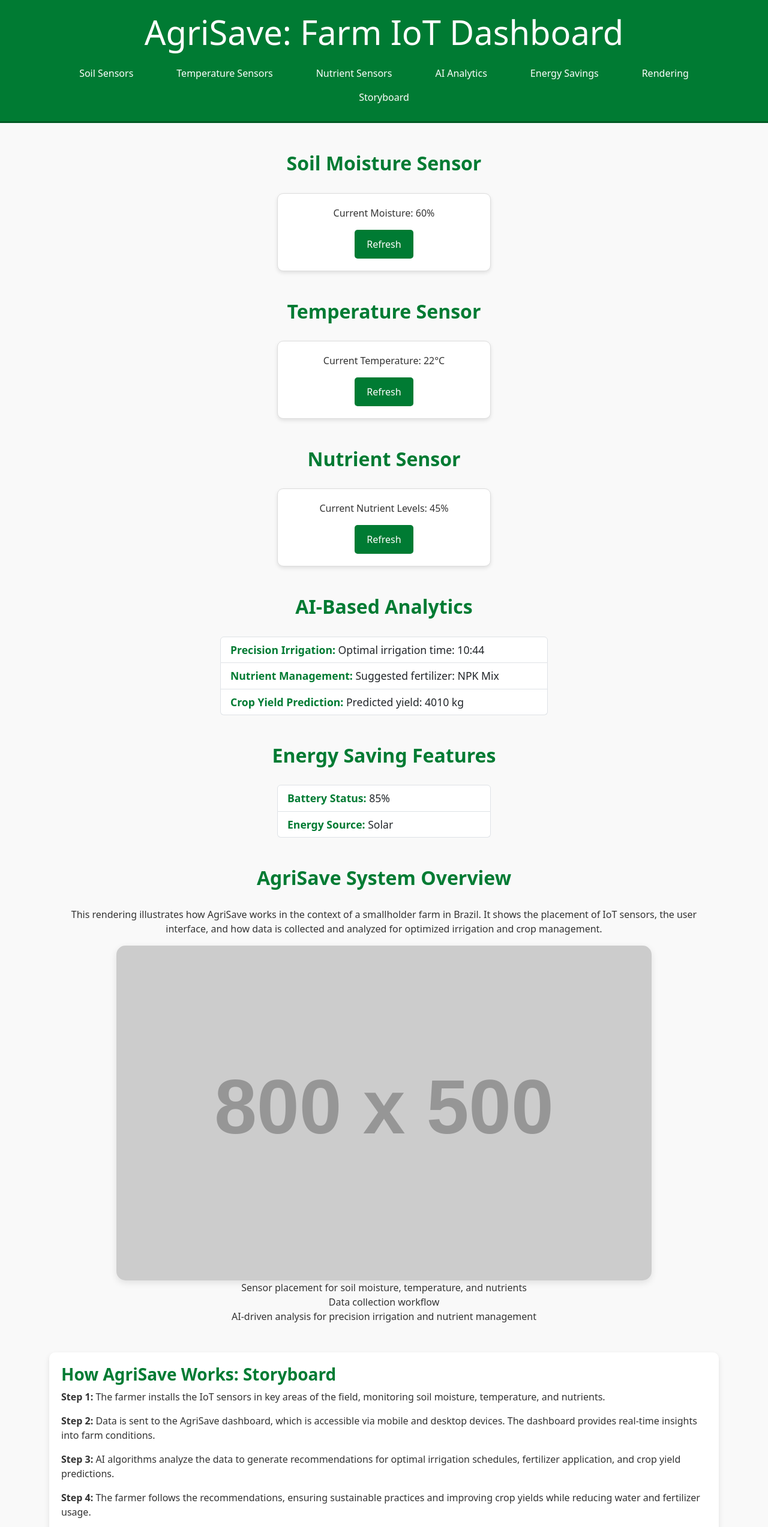
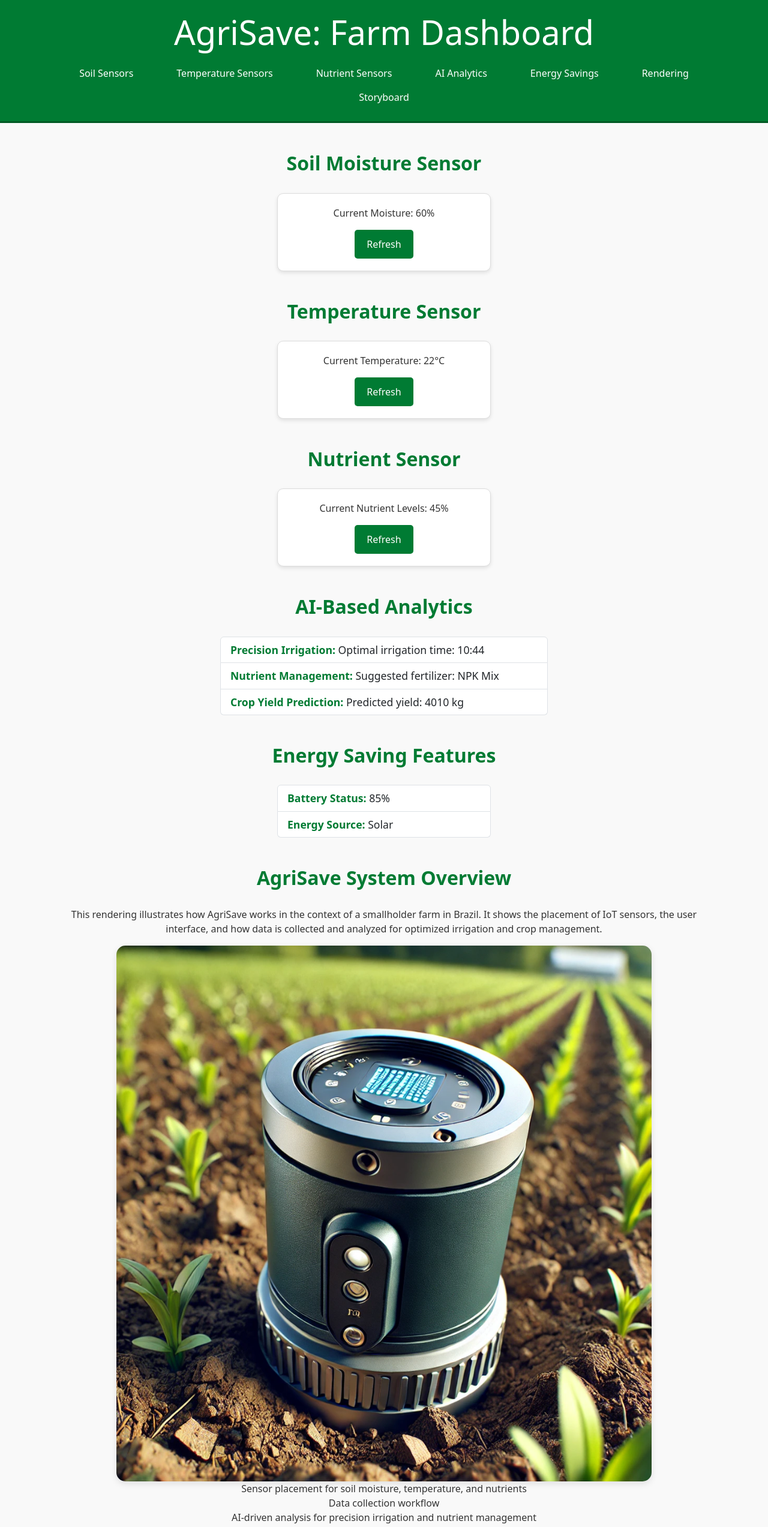
Before and after one commit to jomarthomas/agriSave, a plain HTML site: page index.html in a window 1280 px wide. Shown: the top 2545 px of the page at 60% size. Drawn offline with nearby package versions, Linux system fonts and the light colour scheme; placeholder pictures from the web are drawn by us.

Commit message:
Update index.html

```diff
--- a/index.html
+++ b/index.html
@@ -127,7 +127,7 @@
     <!-- Header Section -->
     <header>
         <div class="container text-center">
-            <h1 class="display-4">AgriSave: Farm IoT Dashboard</h1>
+            <h1 class="display-4">AgriSave: Farm Dashboard</h1>
             <nav>
                 <ul class="nav justify-content-center">
                     <li class="nav-item"><a class="nav-link text-white" href="#soilsensors">Soil Sensors</a></li>
@@ -215,7 +215,7 @@
         <section id="rendering" class="rendering-container text-center mb-5">
             <h2 class="section-title">AgriSave System Overview</h2>
             <p>This rendering illustrates how AgriSave works in the context of a smallholder farm in Brazil. It shows the placement of IoT sensors, the user interface, and how data is collected and analyzed for optimized irrigation and crop management.</p>
-            <img src="https://via.placeholder.com/800x500.png?text=AgriSave+Rendering+Concept" alt="AgriSave Rendering">
+            <img src="render.webp" alt="AgriSave Rendering">
             <ul class="list-unstyled">
                 <li>Sensor placement for soil moisture, temperature, and nutrients</li>
                 <li>Data collection workflow</li>
```
